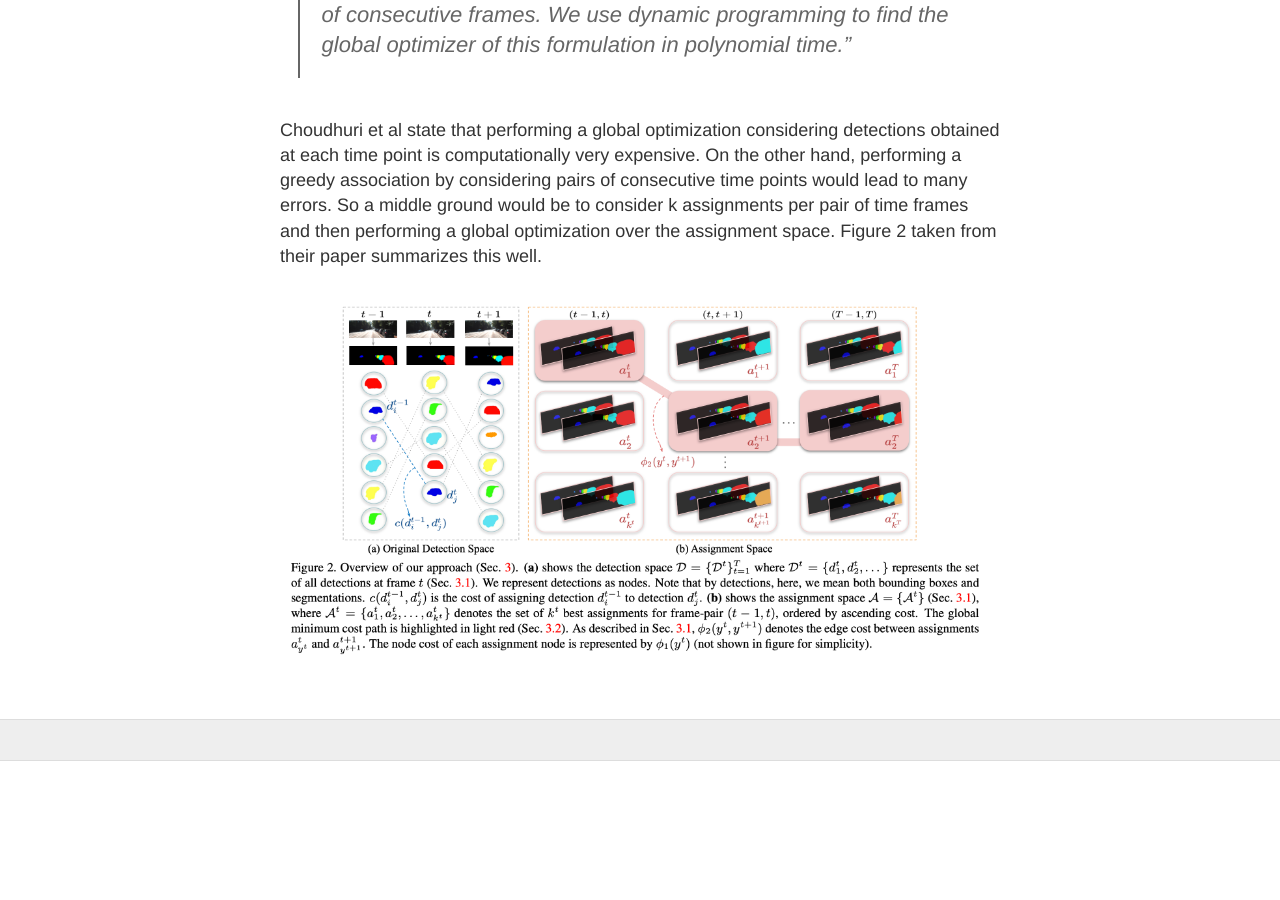
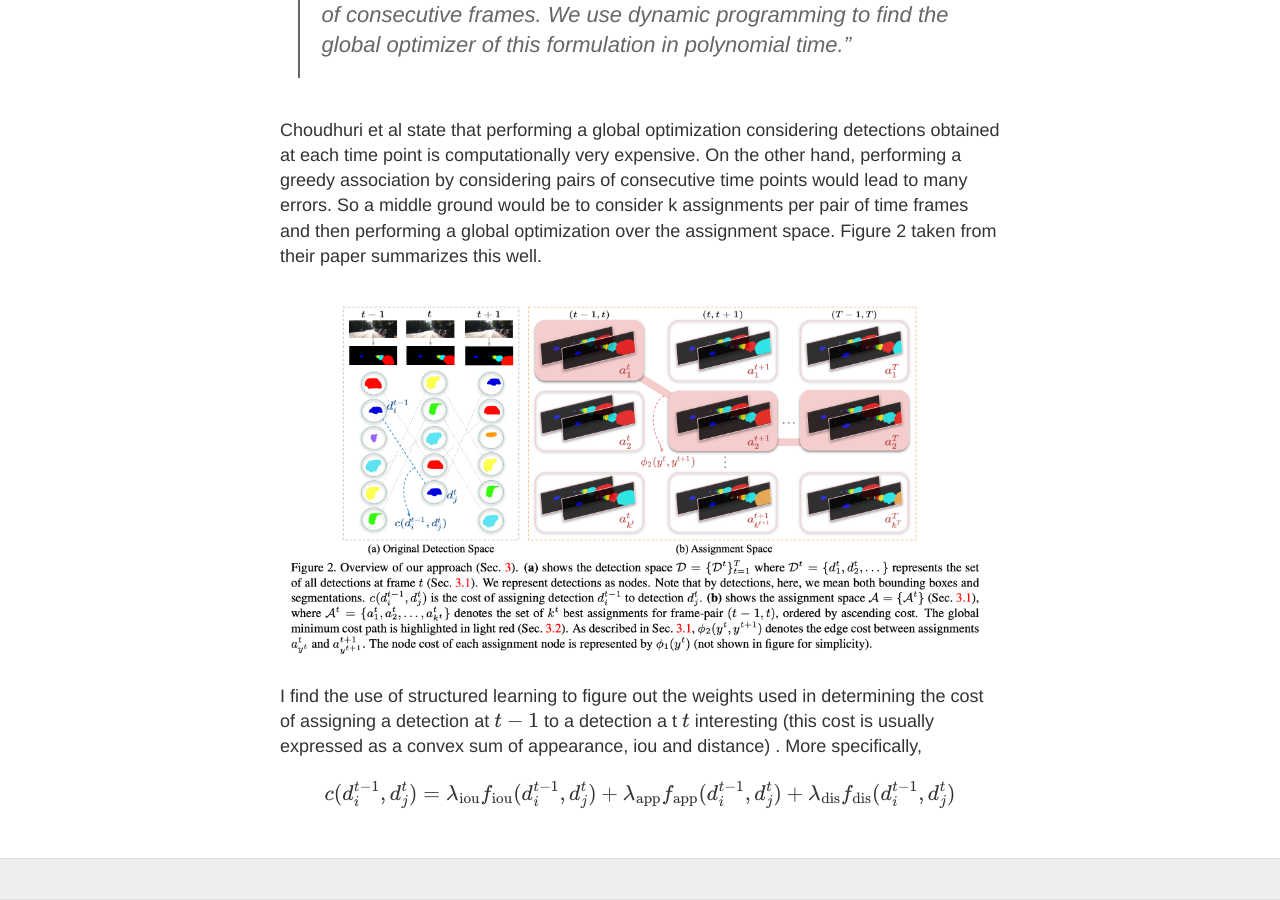
Before and after one commit to lmanan/lmanan.github.io, a Jekyll site: the page built from _posts/2021-05-02-Assignment-Space-based-Multi-Object-Tracking-and-Segmentation.md, in a window 1280 px wide and 900 px high, scrolled down 576 px. Built offline with Jekyll 4.4.1, drawn with Linux system fonts in a browser that asks for light colours; formulas are drawn with MathJax 3; a script that is not in the unit is left out; before the commit the page ends 1337 px from its top, so only the background shows below that.

Commit message:
update post

```diff
--- a/_posts/2021-05-02-Assignment-Space-based-Multi-Object-Tracking-and-Segmentation.md
+++ b/_posts/2021-05-02-Assignment-Space-based-Multi-Object-Tracking-and-Segmentation.md
@@ -13,3 +13,9 @@ comments: true
 Choudhuri et al state that performing a global optimization considering detections obtained at each time point is computationally very expensive. On the other hand, performing a greedy association by considering pairs of consecutive time points would lead to many errors. So a middle ground would be to consider k assignments per pair of time frames and then performing a global optimization over the assignment space. Figure 2 taken from their paper summarizes this well.
 
 <p><figure><img src="/images/2021-05-02/top-k.png" alt=""/></figure></p>
+
+I find the use of structured learning to figure out the weights used in determining the cost of assigning a detection at $t-1$ to a detection a t $t$ interesting (this cost is usually expressed as a convex sum of appearance, iou and distance) . More specifically,
+
+$$
+c(d_{i}^{t-1}, d_{j}^{t}) = \lambda_{\text{iou}} f_{\text{iou}} (d_{i}^{t-1}, d_{j}^{t}) + \lambda_{\text{app}} f_{\text{app}} (d_{i}^{t-1}, d_{j}^{t}) + \lambda_{\text{dis}} f_{\text{dis}} (d_{i}^{t-1}, d_{j}^{t})
+$$
```
